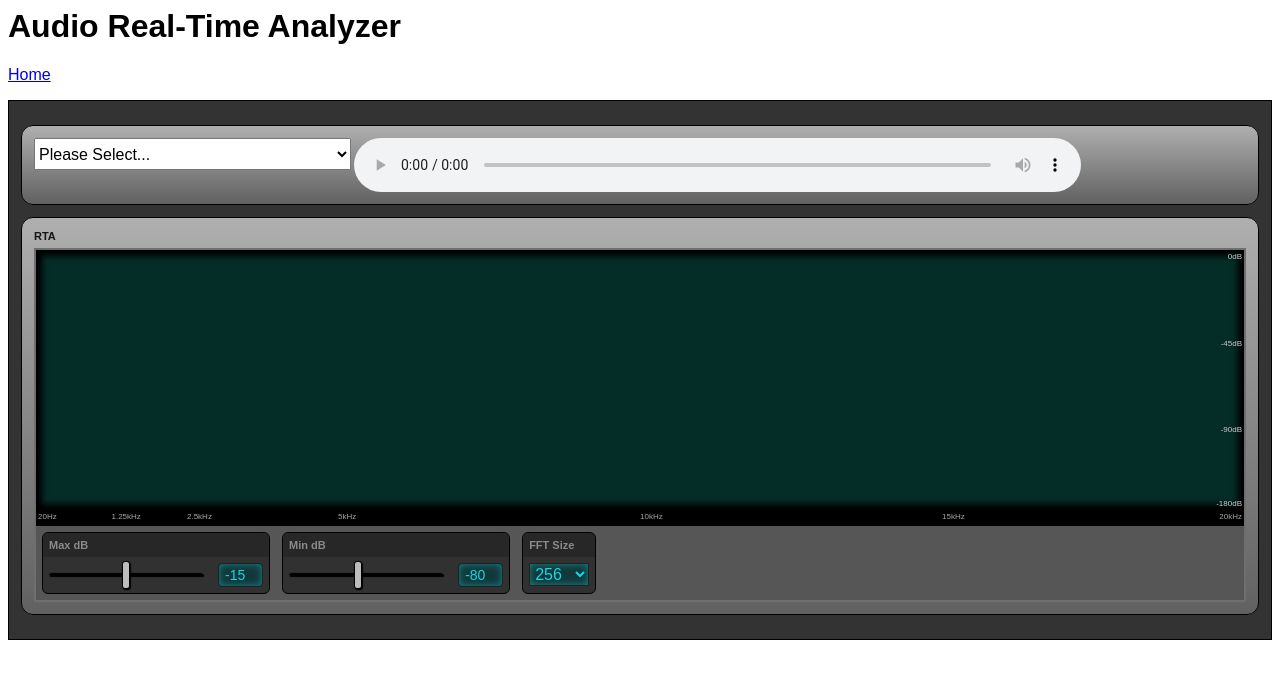
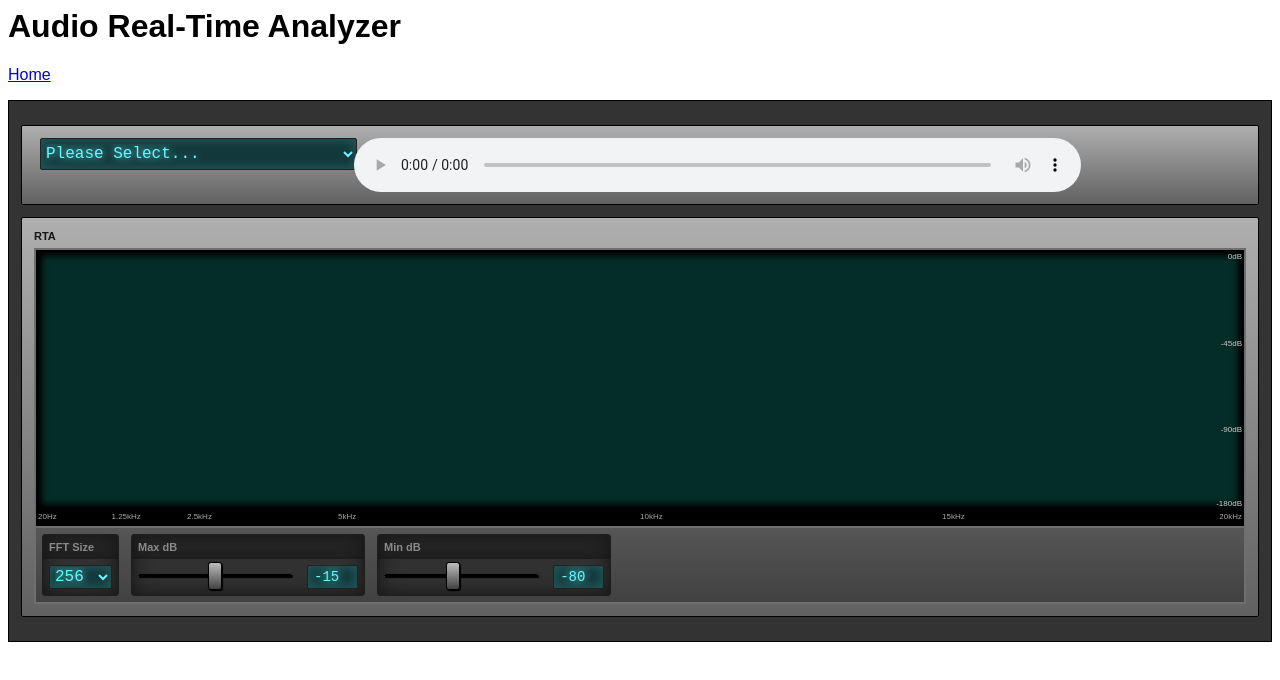
Before and after one commit to travstone/Web-Audio, a plain HTML site: page rta.html in a window 1280 px wide. Drawn offline with Linux system fonts and the light colour scheme.

Commit message:
Styling tweaks

```diff
--- a/css/styles.css
+++ b/css/styles.css
@@ -19,7 +19,7 @@ body {
   padding: 12px;
   /*box-shadow: inset 0 0 14px #fff;*/
   border: 1px solid #000;
-  border-radius: 12px;
+  border-radius: 2px;
   margin: 12px 0;
   clear: both;
   overflow: auto;
@@ -38,9 +38,11 @@ body {
 }
 .component-controls {
   background-color: #565656;
+  background-image: linear-gradient(#565656, #424141);
   overflow: auto;
   font-size: 11px;
   padding: 6px;
+  border-top: 2px solid #6f6f6f;
 }
 
 /* https://css-tricks.com/styling-cross-browser-compatible-range-inputs-css/  */
@@ -69,9 +71,10 @@ input[type=range]::-webkit-slider-thumb {
   box-shadow: 1px 1px 1px #000000, 0px 0px 1px #0d0d0d;
   border: 1px solid #000000;
     height: 28px;
-    width: 8px;
+    width: 14px;
   border-radius: 3px;
   background: #bdbdbd;
+      background-image: linear-gradient(#bdbdbd, #424141);
   cursor: pointer;
   -webkit-appearance: none;
   margin-top: -13px;
@@ -94,9 +97,10 @@ input[type=range]::-moz-range-thumb {
   box-shadow: 1px 1px 1px #000000, 0px 0px 1px #0d0d0d;
   border: 1px solid #000000;
     height: 28px;
-    width: 8px;
+    width: 14px;
   border-radius: 3px;
   background: #bdbdbd;
+      background-image: linear-gradient(#bdbdbd, #424141);
   cursor: pointer;
 }
 input[type=range]::-ms-track {
@@ -142,11 +146,12 @@ input[type=range]:focus::-ms-fill-upper {
   display: block;
   float: left;
     margin-right: 12px;
-    border: 1px solid #000;
-    border-radius: 6px;
+    border: 1px solid #1d1d1d;
+    border-radius: 3px;
     /*padding: 6px;*/
     min-height:60px;
     background-color: #313131;
+    box-shadow: inset 0px 0px 17px 2px #171717;
 }
 .control-label {
     display: block;
@@ -158,6 +163,7 @@ input[type=range]:focus::-ms-fill-upper {
     padding: 6px;
         border-top-left-radius: 6px;
     border-top-right-radius: 6px;
+    box-shadow: inset 0px 0px 17px 2px #171717;
 }
 .control-widget {
   font-size: 16px;
@@ -167,10 +173,13 @@ input[type=range]:focus::-ms-fill-upper {
 }
 select.control-widget {
       background-color: #13383a;
-    color: #13dae4;
+    color: rgb(106, 248, 255);
     padding:1px;
     border-color: #212121;
-    box-shadow: inset 0 0 7px 0 rgba(19,218,228,0.5);
+    box-shadow: inset 0 0 8px 3px rgba(106, 248, 255,0.15);
+    text-shadow: 0 0 9px rgb(106, 248, 255);
+    font-family: monospace;
+        border-radius: 2px;
 }
 .control-readout {
     display: inline-block;
@@ -182,11 +191,13 @@ select.control-widget {
     margin: 6px;
     margin-top: 0;
     font-size: 14px;
+    font-family: monospace;
     background-color: #13383a;
-    color: #13dae4;
-    border-radius: 4px;
-    min-width: 34px;
-    box-shadow: inset 0 0 7px 0 rgba(19,218,228,0.5);
+    color: rgb(106, 248, 255);
+    border-radius: 2px;
+    min-width: 40px;
+    box-shadow: inset 0 0 8px 3px rgba(106, 248, 255,0.15);
+    text-shadow: 0 0 9px rgb(106, 248, 255);
 }
 .component-controls .control button {
     margin: 0 6px 6px;
--- a/mods/rta/rta_tmpl.html
+++ b/mods/rta/rta_tmpl.html
@@ -26,6 +26,17 @@
 
 		<div class="component-controls graph-controls">
 			<div class="control">
+				<label class="control-label" for="fftSize">FFT Size</label>
+				<select class="control-widget" id="fftSize" name="fftSize">
+					<option value="64">64</option>
+					<option value="128">128</option>
+					<option value="256" selected>256</option>
+					<option value="512">512</option>
+					<option value="1024">1024</option>
+					<option value="2048">2048</option>
+				</select>
+			</div>
+			<div class="control">
 				<label class="control-label" for="maxDb">Max dB</label>
 				<input class="control-widget" type="range" min="-30" max="0" step="1" id="maxDb" name="maxDb" value="-15" />
 				<span class="control-readout" id="maxDbVal">-15</span>
@@ -35,18 +46,6 @@
 				<input class="control-widget" type="range" min="-120" max="-30" step="1" id="minDb" name="minDb" value="-80" />
 				<span class="control-readout" id="minDbVal">-80</span>
 			</div>
-			<div class="control">
-				<label class="control-label" for="fftSize">FFT Size</label>
-				<select class="control-widget" id="fftSize" name="fftSize">
-					<option value="64">64</option>
-					<option value="128">128</option>
-					<option value="256" selected>256</option>
-					<option value="512">512</option>
-					<option value="1024">1024</option>
-					<option value="2048">2048</option>
-				</select>
-
-			</div>
 		</div>
 
 	</div>
--- a/mods/trackSelect/trackSelect_tmpl.html
+++ b/mods/trackSelect/trackSelect_tmpl.html
@@ -1,4 +1,4 @@
 
-<select>
+<select class="control-widget">
 		<option disabled selected>Please Select...</option>
 </select>
```
Also changed, not shown: mods/waveform/waveform_tmpl.html (+10 -10 lines).
